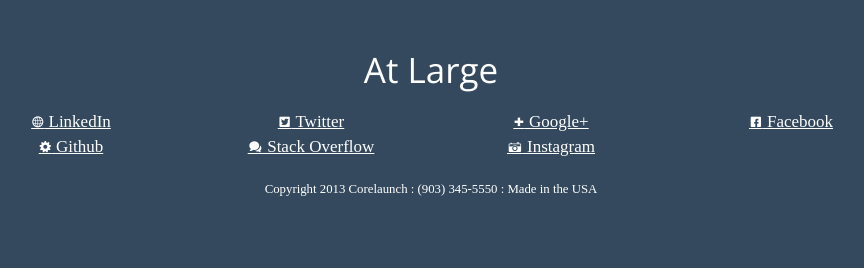
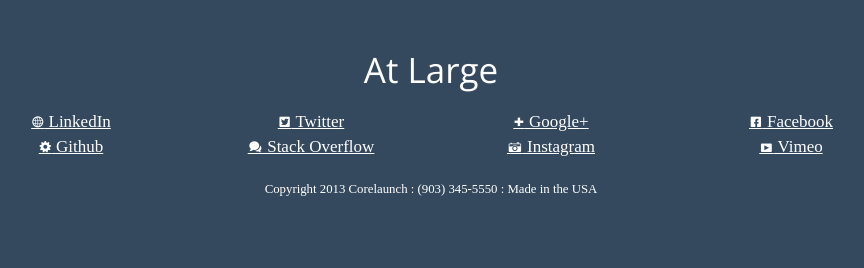
Before and after one commit to austinpray/austinpray.com, a PHP site: page / in a window 1280 px wide. Shown: the part 3935-4203 px from the top of the page, without its empty margins (209-1073 px from the left). Run offline with PHP 8.4, Linux system fonts and the light colour scheme; some libraries are stand-ins or nearby versions; some web fonts are replaced.

Commit message:
Added vimeo

```diff
--- a/index.php
+++ b/index.php
@@ -343,6 +343,10 @@
                 <section class="four columns"><a href="http://stackoverflow.com/users/1585343/austin-pray" target="_blank"><span class="picto">&#249;</span> Stack Overflow</a></section>
 
                 <section class="four columns"><a href="http://instagram.com/austinpray" target="_blank"><span class="picto">A</span> Instagram</a></section>
+
+                <section class="four columns"><a href="https://vimeo.com/austinpray" target="_blank"><span class="picto">P</span> Vimeo</a></section>
+
+
             </div>
 
             <section class="row copyright"><small>Copyright 2013 Corelaunch : (903) 345-5550 : Made&nbsp;in&nbsp;the&nbsp;USA</small></section>
```
